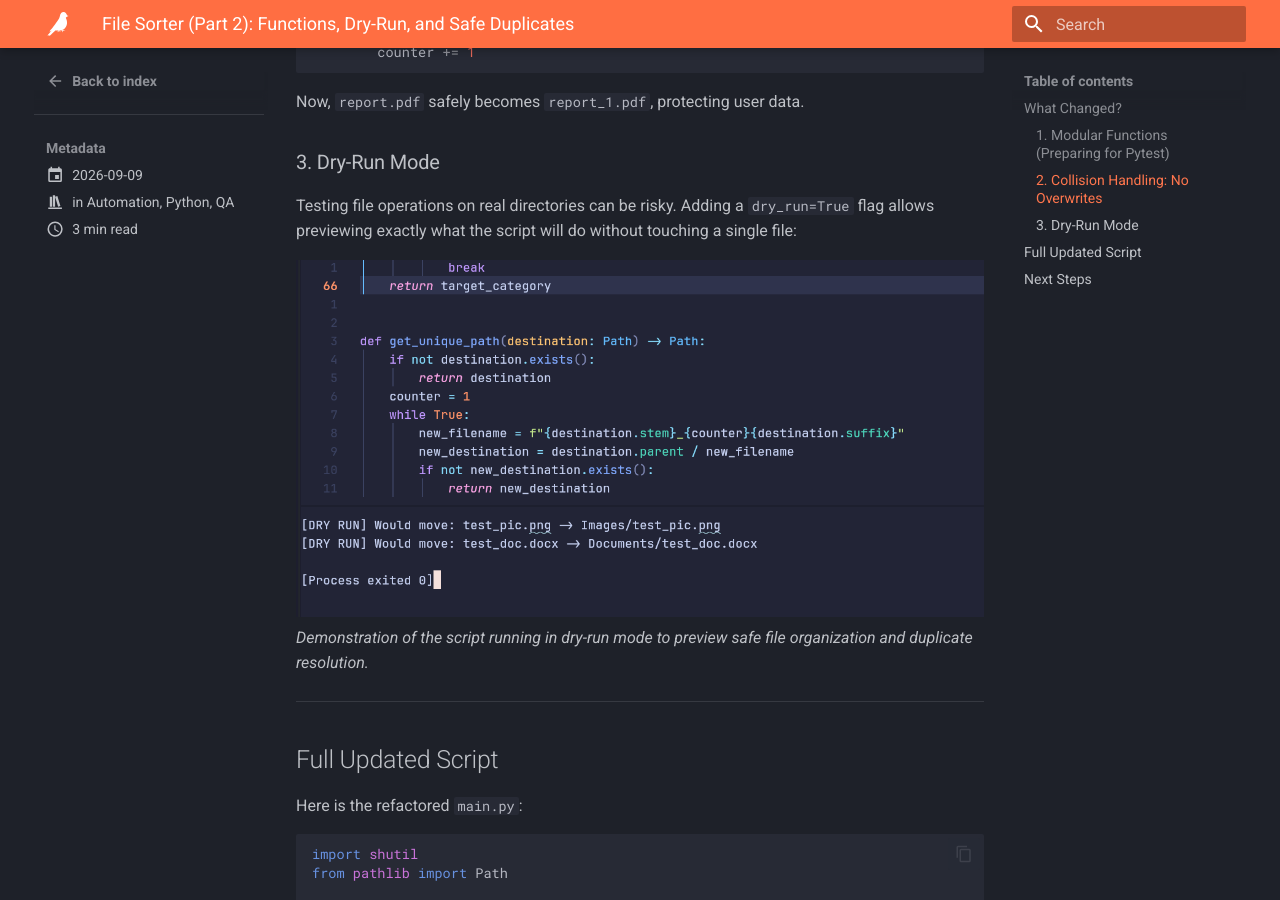
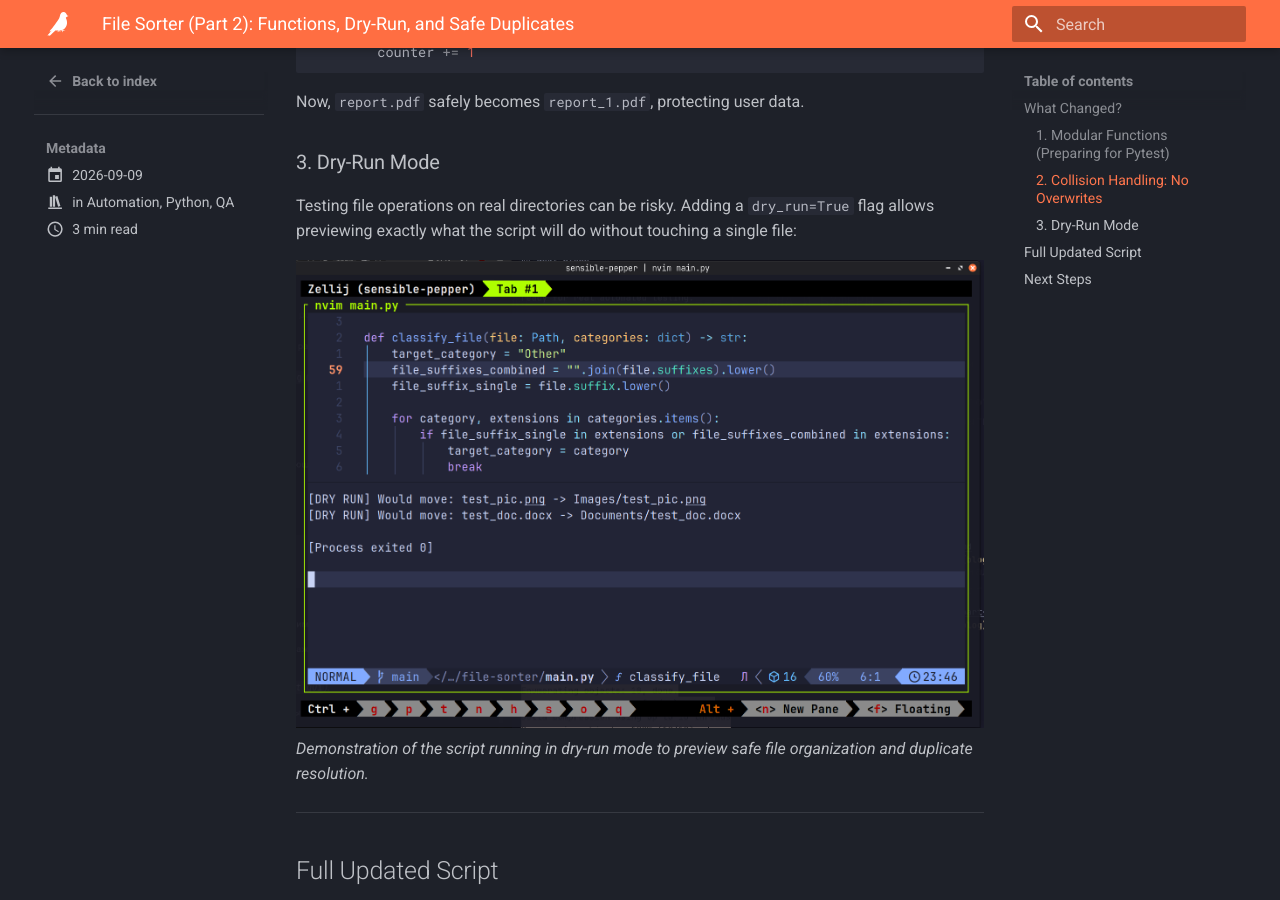
Before and after one commit to vvsparrow/sparrowlab.dev, an MkDocs documentation site: the page built from docs/blog/posts/file-sorter-part-2.md, in a window 1280 px wide and 900 px high, scrolled down 1199 px. Built offline with MkDocs 1.6.1 and Material for MkDocs 9.7.7, drawn with Linux system fonts in a browser that asks for light colours.

Commit message:
docs(blog): replace part 2 screenshot with high-res version

```diff
--- a/docs/blog/posts/file-sorter-part-2.md
+++ b/docs/blog/posts/file-sorter-part-2.md
@@ -71,7 +71,7 @@ Testing file operations on real directories can be risky. Adding a
 `dry_run=True` flag allows previewing exactly what the script will do
 without touching a single file:
 
-![Terminal output showing Python file sorter running in dry-run mode with duplicate handling](../../assets/file-sorter-2.png)
+![Terminal output showing Python file sorter running in dry-run mode with duplicate handling](../../assets/file-sorter-2new.png)
 *Demonstration of the script running in dry-run mode to preview safe
 file organization and duplicate resolution.*
 
```
Also changed, not shown: docs/assets/file-sorter-2.png (deleted), docs/assets/file-sorter-2new.png (added).
